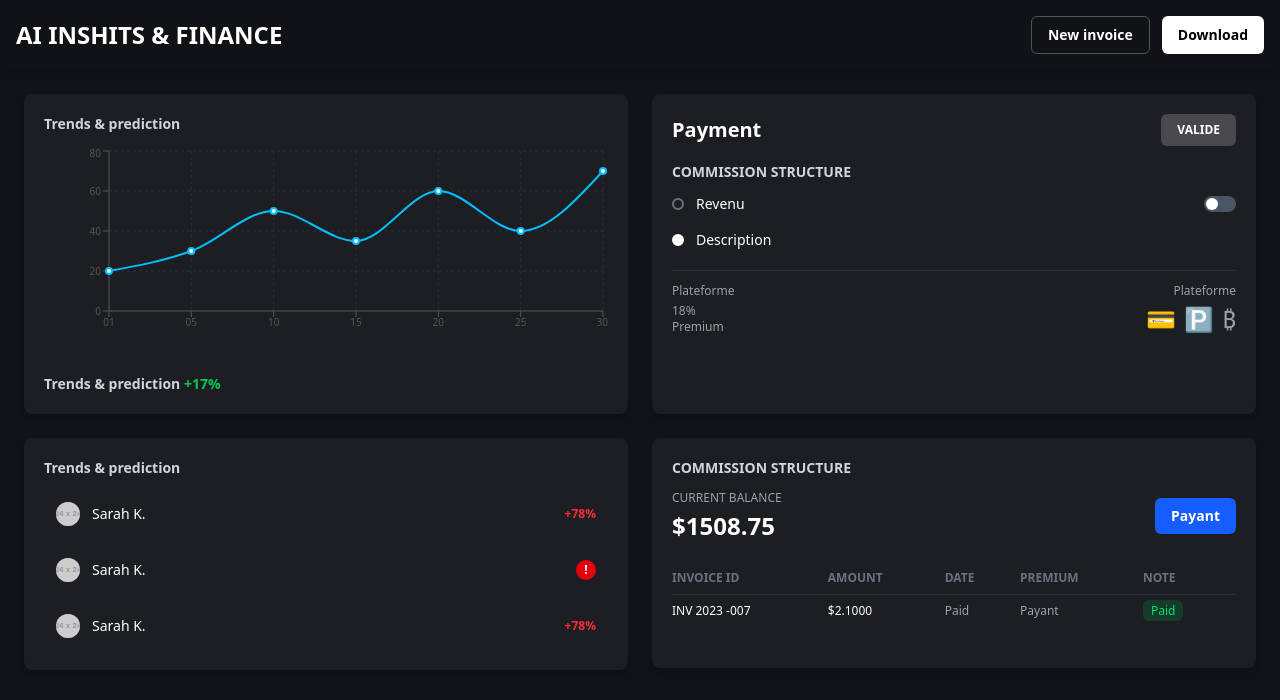
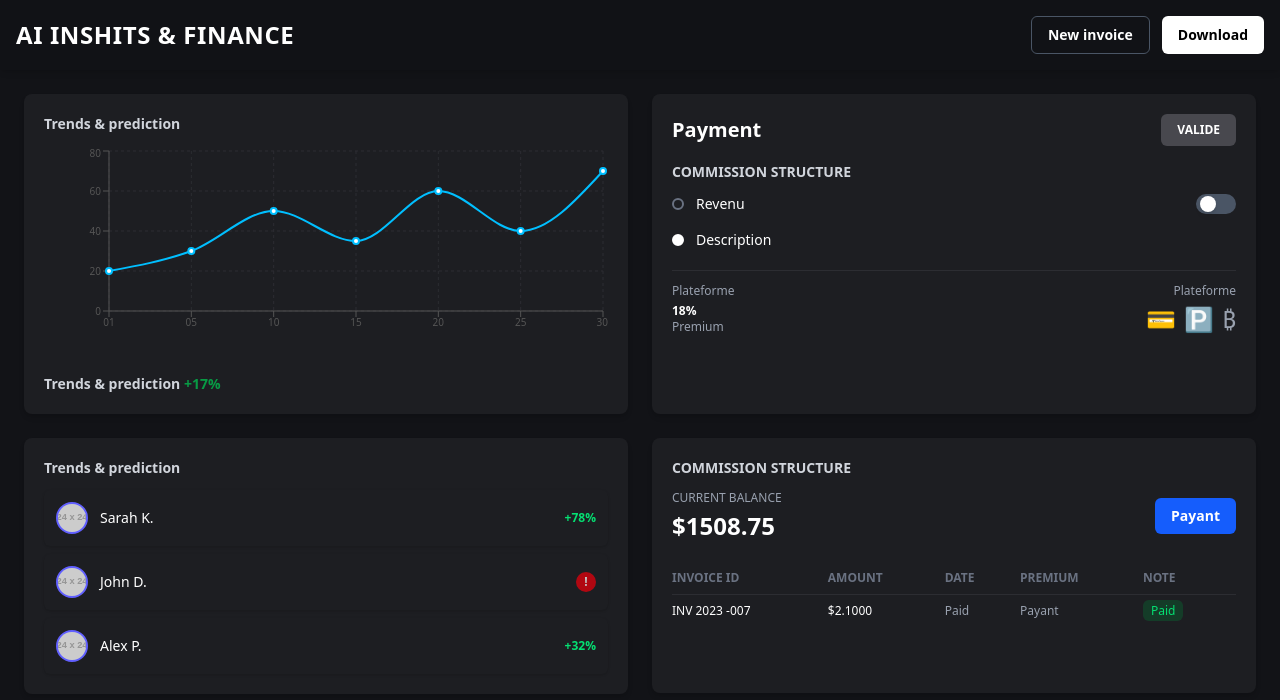
Before and after one commit to Andritina/Simply, a React (Vite) app: page /finance in a window 1280 px wide. Shown: the top 700 px of the page. Built offline with nearby package versions, Linux system fonts and the light colour scheme.

Commit message:
commit 4

```diff
--- a/src/pages/FinancePage.tsx
+++ b/src/pages/FinancePage.tsx
@@ -11,7 +11,6 @@ const trendData = [
   { day: "30", value: 70 },
 ];
 
-// ✅ Typage des props ici
 interface TrendItemProps {
   name: string;
   change: string;
@@ -20,21 +19,27 @@ interface TrendItemProps {
 }
 
 const TrendItem: React.FC<TrendItemProps> = ({ name, change, alert, avatarUrl }) => (
-  <div className="flex items-center justify-between p-3 rounded-md hover:bg-[#2C2D32] transition-colors">
+  <div className="flex items-center justify-between p-3 rounded-md bg-[#1D1E22] hover:bg-[#2C2D32] transition-all duration-300 cursor-pointer hover:scale-[1.02] shadow-sm hover:shadow-lg hover:shadow-indigo-500/10">
     <div className="flex items-center">
-      <img src={avatarUrl} alt={name} className="w-6 h-6 rounded-full mr-3 bg-indigo-400" />
-      <span className="text-sm text-white">{name}</span>
+      <img
+        src={avatarUrl}
+        alt={name}
+        className="w-8 h-8 rounded-full mr-3 bg-indigo-400 border-2 border-indigo-500 hover:scale-110 transition-transform duration-300"
+      />
+      <span className="text-sm text-white font-medium">{name}</span>
     </div>
     {alert ? (
-      <div className="w-5 h-5 flex items-center justify-center bg-red-600 rounded-full text-white font-bold text-xs">!</div>
+      <div className="w-5 h-5 flex items-center justify-center bg-red-600 rounded-full text-white font-bold text-xs animate-pulse">
+        !
+      </div>
     ) : (
-      <span className="text-xs font-semibold text-red-500">{change}</span>
+      <span className="text-xs font-semibold text-green-400">{change}</span>
     )}
   </div>
 );
 
 const TrendChartTile = () => (
-  <div className="bg-[#1D1E22] p-5 rounded-lg shadow-md h-[320px] flex flex-col justify-between">
+  <div className="bg-[#1D1E22] p-5 rounded-lg shadow-md h-[320px] flex flex-col justify-between hover:shadow-lg hover:shadow-indigo-500/10 transition-all duration-300">
     <div>
       <h3 className="text-sm font-semibold text-gray-300 mb-3">Trends & prediction</h3>
       <ResponsiveContainer width="100%" height={200}>
@@ -48,18 +53,18 @@ const TrendChartTile = () => (
       </ResponsiveContainer>
     </div>
     <p className="text-sm font-semibold text-gray-300 mt-2">
-      Trends & prediction <span className="text-green-500">+17%</span>
+      Trends & prediction <span className="text-green-500 animate-pulse">+17%</span>
     </p>
   </div>
 );
 
 const TrendListTile = () => (
-  <div className="bg-[#1D1E22] p-5 rounded-lg shadow-md">
+  <div className="bg-[#1D1E22] p-5 rounded-lg shadow-md hover:shadow-lg hover:shadow-indigo-500/10 transition-all duration-300">
     <h3 className="text-sm font-semibold text-gray-300 mb-3">Trends & prediction</h3>
     <div className="space-y-2">
       <TrendItem name="Sarah K." change="+78%" alert={false} avatarUrl="https://placehold.co/24x24/9F7AEA/ffffff?text=SK" />
-      <TrendItem name="Sarah K." change="" alert={true} avatarUrl="https://placehold.co/24x24/9F7AEA/ffffff?text=SK" />
-      <TrendItem name="Sarah K." change="+78%" alert={false} avatarUrl="https://placehold.co/24x24/9F7AEA/ffffff?text=SK" />
+      <TrendItem name="John D." change="" alert={true} avatarUrl="https://placehold.co/24x24/FF0000/ffffff?text=JD" />
+      <TrendItem name="Alex P." change="+32%" alert={false} avatarUrl="https://placehold.co/24x24/00FF88/ffffff?text=AP" />
     </div>
   </div>
 );
@@ -69,13 +74,13 @@ const ToggleSwitch = () => {
   return (
     <button
       onClick={() => setIsOn(!isOn)}
-      className={`relative inline-flex h-4 w-8 items-center rounded-full transition-all ${
+      className={`relative inline-flex h-5 w-10 items-center rounded-full transition-all duration-300 ${
         isOn ? "bg-indigo-500" : "bg-gray-600"
       }`}
     >
       <span
-        className={`inline-block h-3 w-3 transform rounded-full bg-white transition-transform ${
-          isOn ? "translate-x-4" : "translate-x-0.5"
+        className={`inline-block h-4 w-4 transform rounded-full bg-white shadow-md transition-transform duration-300 ${
+          isOn ? "translate-x-5" : "translate-x-1"
         }`}
       />
     </button>
@@ -83,10 +88,10 @@ const ToggleSwitch = () => {
 };
 
 const CommissionStructureTile = () => (
-  <div className="bg-[#1D1E22] p-5 rounded-lg h-[320px] shadow-md">
+  <div className="bg-[#1D1E22] p-5 rounded-lg h-[320px] shadow-md hover:shadow-lg hover:shadow-indigo-500/10 transition-all duration-300">
     <div className="flex justify-between items-center mb-4">
       <h2 className="text-xl font-bold text-white">Payment</h2>
-      <button className="bg-[#48484E] text-white text-xs font-bold py-2 px-4 rounded-md uppercase hover:bg-[#5C5C63] transition-colors">
+      <button className="bg-[#48484E] text-white text-xs font-bold py-2 px-4 rounded-md uppercase hover:bg-indigo-600 transition-colors duration-300 hover:shadow-lg hover:shadow-indigo-500/20">
         Valide
       </button>
     </div>
@@ -109,15 +114,15 @@ const CommissionStructureTile = () => (
     <div className="flex justify-between text-xs text-gray-400 pt-3 border-t border-[#2C2D32]">
       <div>
         <p>Plateforme</p>
-        <p className="mt-1">18%</p>
+        <p className="mt-1 text-white font-semibold">18%</p>
         <p>Premium</p>
       </div>
       <div className="text-right">
         <p>Plateforme</p>
         <div className="flex space-x-2 mt-1 justify-end text-2xl">
-          <span>💳</span>
-          <span>🅿️</span>
-          <span>₿</span>
+          <span className="hover:scale-110 transition-transform">💳</span>
+          <span className="hover:scale-110 transition-transform">🅿️</span>
+          <span className="hover:scale-110 transition-transform">₿</span>
         </div>
       </div>
     </div>
@@ -125,14 +130,14 @@ const CommissionStructureTile = () => (
 );
 
 const BalanceTableTile = () => (
-  <div className="bg-[#1D1E22] p-5 h-[230px] rounded-lg shadow-md">
+  <div className="bg-[#1D1E22] p-5 h-[255px] rounded-lg shadow-md hover:shadow-lg hover:shadow-indigo-500/10 transition-all duration-300">
     <h3 className="text-sm font-bold text-gray-300 mb-3 uppercase">Commission Structure</h3>
     <div className="flex justify-between items-center mb-5">
       <div>
         <p className="text-xs text-gray-400 uppercase">Current balance</p>
         <p className="text-2xl font-bold text-white mt-1">$1508.75</p>
       </div>
-      <button className="bg-blue-600 text-white text-sm font-bold py-2 px-4 rounded-md hover:bg-blue-700 transition-colors">
+      <button className="bg-blue-600 text-white text-sm font-bold py-2 px-4 rounded-md hover:bg-blue-700 transition-colors hover:shadow-lg hover:shadow-blue-500/30">
         Payant
       </button>
     </div>
@@ -149,7 +154,7 @@ const BalanceTableTile = () => (
           </tr>
         </thead>
         <tbody>
-          <tr className="text-white">
+          <tr className="text-white hover:bg-[#2C2D32] transition-all cursor-pointer">
             <td className="py-2 pr-4">INV 2023 -007</td>
             <td className="py-2 pr-4">$2.1000</td>
             <td className="py-2 pr-4 text-gray-400">Paid</td>
@@ -170,12 +175,12 @@ export default function FinancePage() {
   return (
     <div className="min-h-screen bg-[#121317] text-white font-sans">
       <header className="sticky top-0 z-20 bg-[#121317]/90 backdrop-blur-md p-4 flex justify-between items-center shadow-md">
-        <h1 className="text-2xl font-bold">AI INSHITS & FINANCE</h1>
+        <h1 className="text-2xl font-bold tracking-wide">AI INSHITS & FINANCE</h1>
         <div className="flex space-x-3">
-          <button className="text-sm font-semibold py-2 px-4 rounded-md border border-gray-600 hover:bg-[#2C2D32]">
+          <button className="text-sm font-semibold py-2 px-4 rounded-md border border-gray-600 hover:bg-[#2C2D32] hover:shadow-md transition-all duration-300">
             New invoice
           </button>
-          <button className="text-sm font-semibold py-2 px-4 rounded-md bg-white text-black hover:bg-gray-200">
+          <button className="text-sm font-semibold py-2 px-4 rounded-md bg-white text-black hover:bg-gray-200 hover:shadow-lg transition-all duration-300">
             Download
           </button>
         </div>
```
